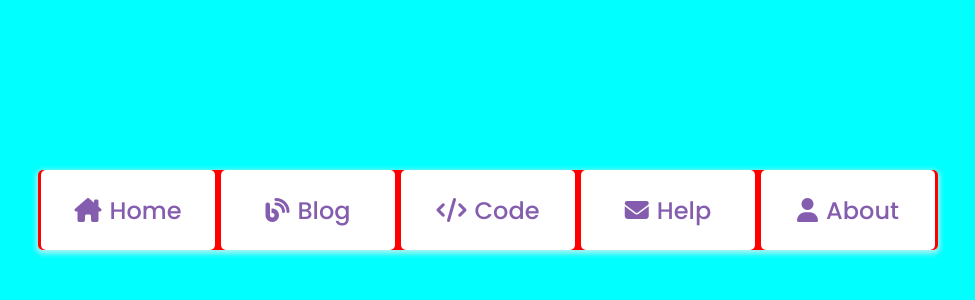
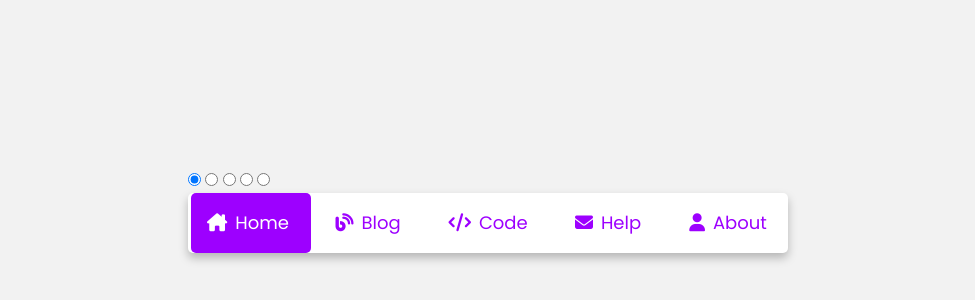
Before and after one commit to Ibra-him-elgharras/Template-26, a plain HTML site: page index.html in a window 1280 px wide. Shown: the part 190-490 px from the top of the page, without its empty margins (152-1127 px from the left). Drawn offline with Linux system fonts and the light colour scheme.

Commit message:
finished

```diff
--- a/CSS/style.css
+++ b/CSS/style.css
@@ -7,58 +7,62 @@
     font-family: 'Poppins', sans-serif;
 }
 
-html,body{
-    background-color: aqua;
+body{
+    background: #f2f2f2;
     height: 100vh;
-    display: grid;
-    place-items: center;
-
-}
-
-nav{
-    width: 900px;
-    height: 80px;
-    background: red;
-    border-radius: 5px;
-    box-shadow: 0px 2px 5px 2px #edededaf;
-    color: aliceblue;
+    width: 100%;
     display: flex;
     align-items: center;
-    position: relative;
-}
+    justify-content: center;
 
-
-nav #bloc{
-    background: yellow;
-    height: 80px;
-    width: 180px;
-    margin: 0 3px;
-    border-radius: 5px;
-    position: absolute;
-    z-index: -500;
 
 }
 
 
+
+nav{
+    width: 600px;
+    height: 60px;
+    border-radius: 5px;
+    box-shadow: 0px 5px 10px rgba(0, 0, 0, 0.25);
+    background: #ffffff;
+    display: flex;
+    align-items: center;
+    text-align: center;
+    position: relative;
+}
+
 nav label{
-    background: #fff;
-    height: 80px;
-    width: 180px;
-    margin: 0 3px;
+    height: 100%;
+    width: 100%;
+    margin: 0 5px;
     border-radius: 5px;
     display: flex;
     align-items: center;
     justify-content: center;
-    color: #663399cb;
-    font-size: 24px;
-    font-weight: 500;
+    color: #9d00ff;
+    font-size: 18px;
+    font-weight: 400;
     cursor: pointer;
     transition: all 0.4s ease;
+    z-index: 1;
 
 }
 
+.slider{
+    background: #9d00ff;
+    height: 100%;
+    width: 20%;
+    margin: 0 3px;
+    border-radius: 5px;
+    position: absolute;
+    top: 0;
+    left: 0;
+    transition: all 0.4s cubic-bezier(0.68, -0.55, 0.265, 1.55);
+}
+
 nav label:hover{
-    background: #9d00ff;
+    background: #9d00ff2a;
     color: #ffffff;
 }
 
@@ -66,3 +70,27 @@ nav label i{
     margin-right: 8px;
 
 }
+
+#home:checked ~ nav label.home,
+#blog:checked ~ nav label.blog,
+#code:checked ~ nav label.code,
+#help:checked ~ nav label.help,
+#about:checked ~ nav label.about{
+    color: #ffffff;
+}
+
+#blog:checked ~ nav .slider{
+    left: 20%;
+}
+
+#code:checked ~ nav .slider{
+    left: 40%;
+}
+
+#help:checked ~ nav .slider{
+    left: 60%;
+}
+
+#about:checked ~ nav .slider{
+    left: 80%;
+}
--- a/index.html
+++ b/index.html
@@ -12,14 +12,44 @@
 </head>
 <body>
 
+    <div class="container">
+
+
+        <input type="radio" name="slider" id="home" checked>
+        <input type="radio" name="slider" id="blog">
+        <input type="radio" name="slider" id="code">
+        <input type="radio" name="slider" id="help">
+        <input type="radio" name="slider" id="about">
+
+
         <nav>
-            <input id="bloc">
-            <label for="#"><i class="fa-solid fa-house-chimney"></i>Home</label>
-            <label for="#"><i class="fa-solid fa-blog"></i>Blog</label>
-            <label for="#"><i class="fa-solid fa-code"></i>Code</label>
-            <label for="#"><i class="fa-solid fa-envelope"></i>Help</label>
-            <label for="#"><i class="fa-solid fa-user"></i>About</label>
+            <div class="slider"></div>
+
+            <label for="home" class="home">
+                <i class="fa-solid fa-house-chimney"></i>Home
+            </label>
+
+            <label for="blog" class="blog">
+                <i class="fa-solid fa-blog"></i>Blog
+            </label>
+
+            <label for="code" class="code">
+                <i class="fa-solid fa-code"></i>Code
+            </label>
+
+            <label for="help" class="help">
+                <i class="fa-solid fa-envelope"></i>Help
+            </label>
+
+            <label for="about" class="about">
+                <i class="fa-solid fa-user"></i>About
+            </label>
+
         </nav>
+    </div>
+
+
+
 
 </body>
 </html>
```
